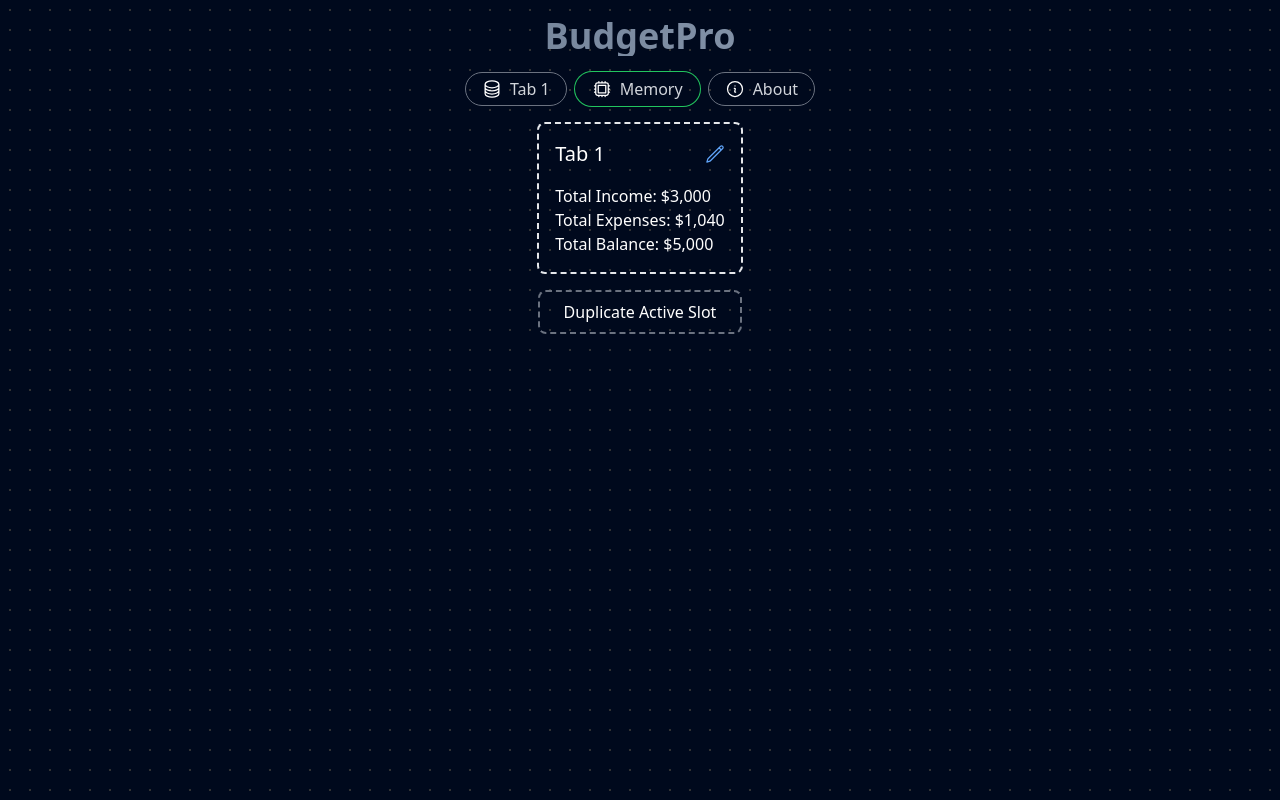
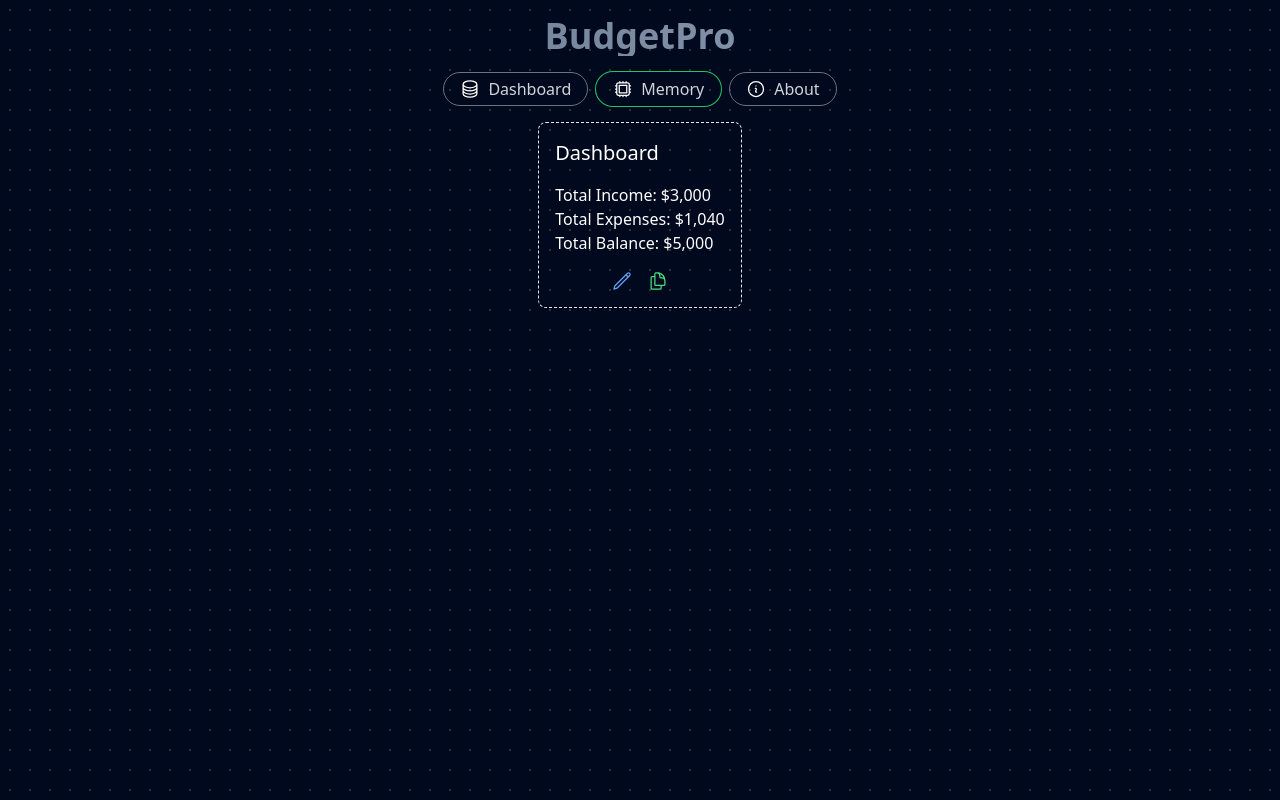
Before and after one commit to travierm/budgetpro, a Vue app: page /memory in a window 1280 px wide. Built offline with nearby package versions, Linux system fonts and the light colour scheme.

Commit message:
tabs are working better

```diff
--- a/src/components/MemorySlot.vue
+++ b/src/components/MemorySlot.vue
@@ -1,21 +1,10 @@
 <template>
     <div @click="setCurrentRevision(slot)"
-        class="border-2 rounded-lg p-4 border-dashed hover:border-solid hover:border-gray-500 hover:cursor-pointer">
+        class="border rounded-lg p-4 border-dashed hover:border-gray-300 hover:cursor-pointer">
 
         <div class="flex justify-between mb-4">
             <span ref="editableContent" class="text-xl focus:outline-none" :contenteditable="isEditing"
-                @blur="saveTabName" @keydown.enter.prevent="$event.target.blur()">{{ data.tabName }}</span>
-            <div class="flex space-x-2">
-                <button @click.stop="toggleEdit"
-                    class="text-blue-400 hover:text-blue-300 transition-colors duration-200">
-                    <PencilIcon v-if="!isEditing" class="w-5 h-5" aria-hidden="true" />
-                    <CheckIcon v-else class="w-5 h-5" aria-hidden="true" />
-                </button>
-                <button v-if="revisions.length >= 2" @click.stop="deleteRevision(slot)"
-                    class="text-red-400 hover:text-red-300 transition-colors duration-200">
-                    <TrashIcon class="w-5 h-5" aria-hidden="true" />
-                </button>
-            </div>
+                @blur="saveTabName">{{ data.tabName }}</span>
         </div>
 
         <p class="text-md text-white">
@@ -27,12 +16,29 @@
             <br />
             <span>Total Balance: {{ calculateTotal(data.accountBalances) }}</span>
         </p>
+
+        <div class="flex justify-center space-x-4 mt-4">
+            <button @click.stop="toggleEdit" class="text-blue-400 hover:text-blue-300 transition-colors duration-200">
+                <PencilIcon v-if="!isEditing" class="w-5 h-5" aria-hidden="true" />
+                <CheckIcon v-else class="w-5 h-5" aria-hidden="true" />
+            </button>
+
+            <button @click.stop="createRevision(slot)"
+                class="text-green-400 hover:text-green-300 transition-colors duration-200">
+                <DocumentDuplicateIcon class="w-5 h-5" aria-hidden="true" />
+            </button>
+
+            <button v-if="revisions.length >= 2" @click.stop="deleteRevision(slot)"
+                class="text-red-400 hover:text-red-300 transition-colors duration-200">
+                <TrashIcon class="w-5 h-5" aria-hidden="true" />
+            </button>
+        </div>
     </div>
 </template>
 
 <script setup>
-import { PencilIcon, TrashIcon } from '@heroicons/vue/24/outline'
-import { currentRevision, deleteRevision, useReactiveState } from '../lib/localStorage';
+import { CheckIcon, DocumentDuplicateIcon, PencilIcon, TrashIcon } from '@heroicons/vue/24/outline'
+import { currentRevision, deleteRevision, useReactiveState, createRevision } from '../lib/localStorage';
 import { formatCurrency } from '../lib/useFormatCurrency';
 import { ref } from 'vue';
 
@@ -66,6 +72,7 @@ const toggleEdit = () => {
 }
 
 const saveTabName = () => {
+    isEditing.value = false
     props.data.tabName = editableContent.value.textContent.trim()
 }
 </script>
--- a/src/lib/appData.js
+++ b/src/lib/appData.js
@@ -1,13 +1,12 @@
-import { useReactiveRevisionState } from './localStorage';
+import { useReactiveRevisionState, } from './localStorage';
 
-export const tabName = useReactiveRevisionState('tabName', 'Tab 1')
+export const tabName = useReactiveRevisionState('tabName', 'Dashboard')
 export const income = useReactiveRevisionState('income', [
     {
         key: 'Work',
         value: 3000
     }
 ])
-
 export const expenses = useReactiveRevisionState('expenses', [
     {
         key: 'Rent',
--- a/src/pages/MemoryPage.vue
+++ b/src/pages/MemoryPage.vue
@@ -2,13 +2,6 @@
     <div>
         <div class="flex gap-4 px-4 text-white justify-center">
             <MemorySlot v-for="(revision, index) in revisions" :key="index" :data="revision" :slot="index" />
-        </div>
-
-        <div class="flex gap-4 px-4 text-white justify-center">
-            <button @click="createRevision()"
-                class="bg-transparent border-2 border-gray-500 border-dashed rounded-lg px-6 py-2 mt-4 hover:border-green-500 text-white transition-colors duration-300">
-                Duplicate Active Slot
-            </button>
         </div>
     </div>
 </template>
```
Also changed, not shown: src/lib/localStorage.js.
